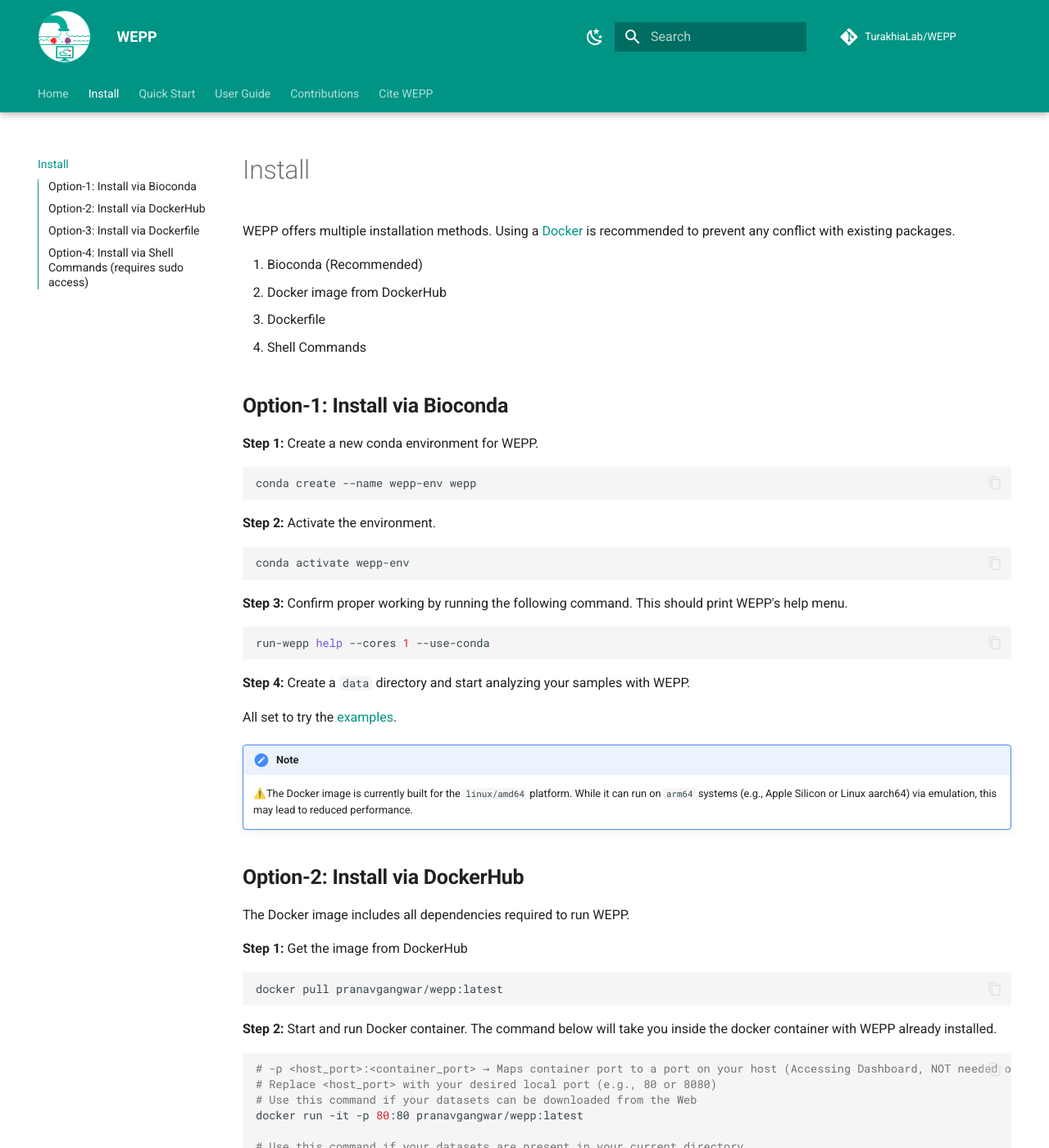
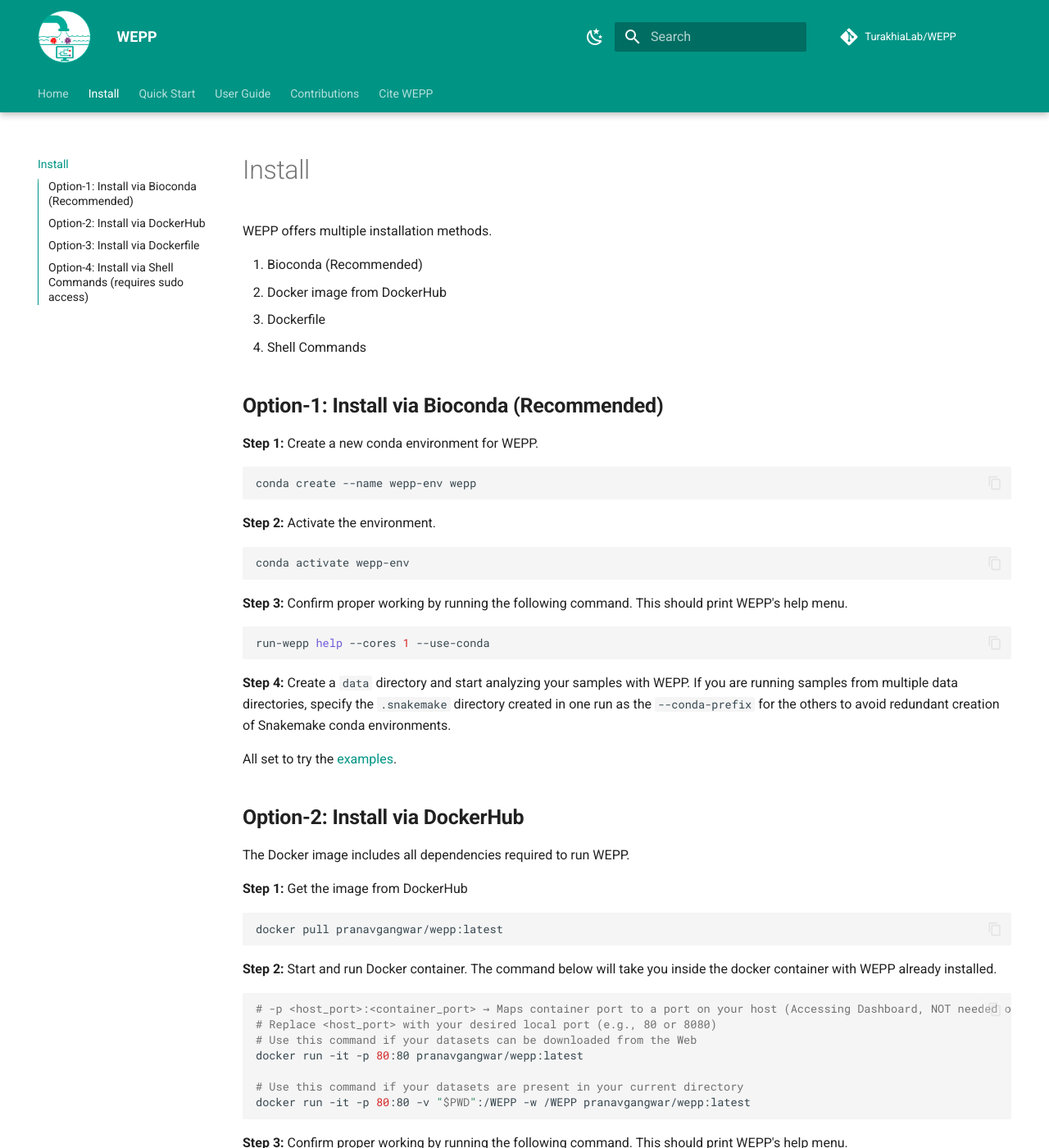
Before and after one commit to TurakhiaLab/WEPP, an MkDocs documentation site: the page built from docs/install.md, in a window 1280 px wide and 1400 px high. Shown: the whole window at 82% size. Built offline with MkDocs 1.6.1 and Material for MkDocs 9.7.7, drawn with Linux system fonts in a browser that asks for light colours; comment, search, counter and statistics services are not loaded; some of the changed text lies outside the part shown.

Commit message:
Mentioning bioconda as recommeded

````diff
--- a/docs/install.md
+++ b/docs/install.md
@@ -1,11 +1,11 @@
-WEPP offers multiple installation methods. Using a [Docker](https://docs.docker.com/engine/install/) is recommended to prevent any conflict with existing packages.
+WEPP offers multiple installation methods.
 
 1. Bioconda (Recommended)
 2. Docker image from DockerHub
 3. Dockerfile
 4. Shell Commands
 
-## **Option-1: Install via Bioconda** <a name=conda></a>
+## **Option-1: Install via Bioconda (Recommended)** <a name=conda></a>
 **Step 1:** Create a new conda environment for WEPP.
 ```bash
 conda create --name wepp-env wepp
@@ -18,12 +18,9 @@
 ```bash
 run-wepp help --cores 1 --use-conda
 ```
-**Step 4:** Create a `data` directory and start analyzing your samples with WEPP.
+**Step 4:** Create a `data` directory and start analyzing your samples with WEPP. If you are running samples from multiple data directories, specify the `.snakemake` directory created in one run as the `--conda-prefix` for the others to avoid redundant creation of Snakemake conda environments.
 
 All set to try the [examples](quickstart.md#example).
-
-!!!Note
-     ⚠️The Docker image is currently built for the `linux/amd64` platform. While it can run on `arm64` systems (e.g., Apple Silicon or Linux aarch64) via emulation, this may lead to reduced performance.
 
 
 ## **Option-2: Install via DockerHub** <a name=dockerhub></a>
@@ -49,6 +46,9 @@
 ```
 
 All set to try the [examples](quickstart.md#example).
+
+!!!Note
+     ⚠️The Docker image is currently built for the `linux/amd64` platform. While it can run on `arm64` systems (e.g., Apple Silicon or Linux aarch64) via emulation, this may lead to reduced performance.
 
 
 ## **Option-3: Install via Dockerfile** <a name=dockerfile></a>
````
Also changed, not shown: README.md (+4 -5 lines).
